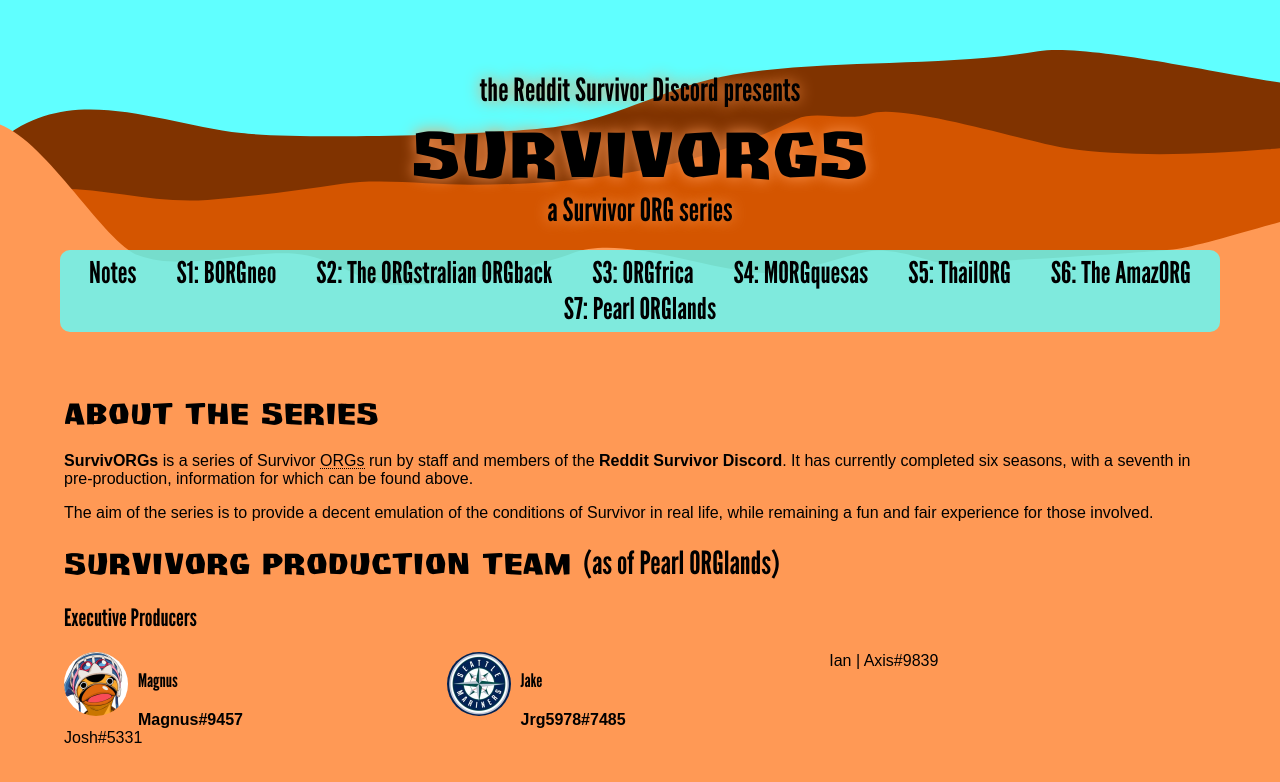
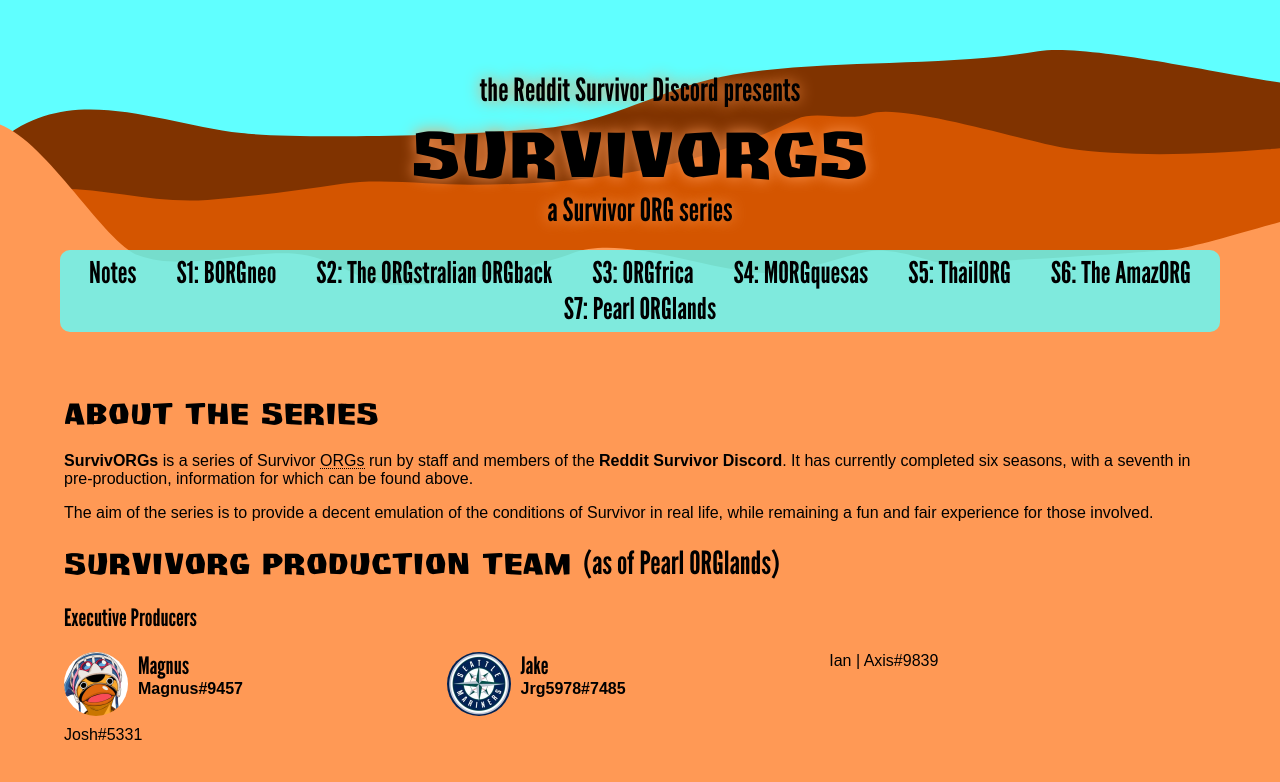
Before and after one commit to SurvivORGs/survivorgs.github.io, a plain HTML site: page index.html in a window 1280 px wide. Drawn offline with Linux system fonts and the light colour scheme.

Commit message:
FLEEEEX.

```diff
--- a/images/stylesheet.css
+++ b/images/stylesheet.css
@@ -120,3 +120,7 @@ abbr {
 	margin-right: 10px;
 	margin-bottom: 10px;
 }
+
+.productionbox > h2 {
+	margin: 0;
+}
--- a/index.html
+++ b/index.html
@@ -32,12 +32,12 @@
 		<div class="productionflex">
 			<div class="productionbox">
 				<img src="/images/avatars/Magnus.png">
-				<h3>Magnus</h3>
+				<h2>Magnus</h2>
 				<strong>Magnus#9457</strong>
 			</div>
 			<div class="productionbox">
 				<img src="/images/avatars/Jrg5978.png">
-				<h3>Jake</h3>
+				<h2>Jake</h2>
 				<strong>Jrg5978#7485</strong>
 			</div>
 			<div class="productionbox">
```
